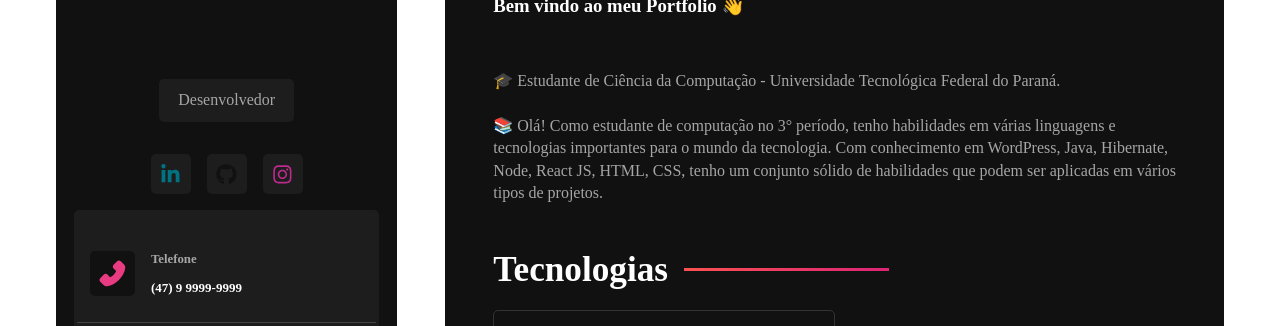
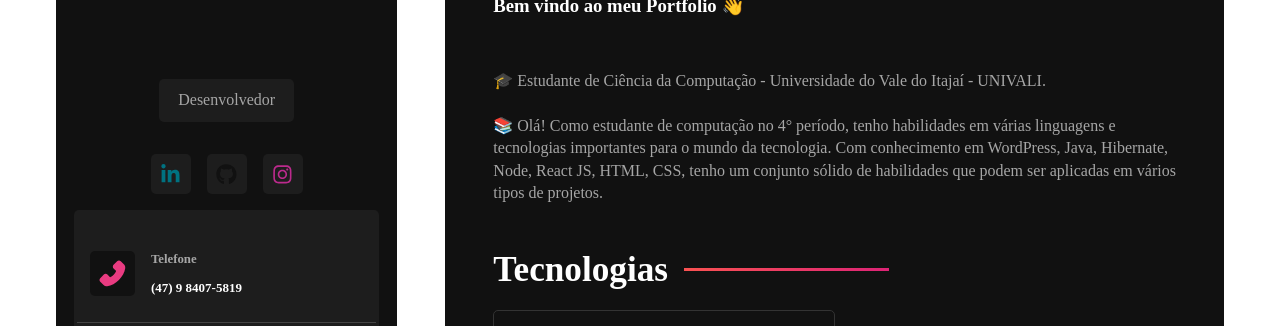
Before and after one commit to victoralmeidaa/react_victor, a React (Vite) app: page / in a window 1280 px wide. Shown: the part 474-800 px from the top of the page. Built offline with nearby package versions, Linux system fonts and the light colour scheme; the HTML template or start-up script is replaced by a standard one.

Commit message:
Atualizacao 07102023

```diff
--- a/src/components/AboutContainer.jsx
+++ b/src/components/AboutContainer.jsx
@@ -4,9 +4,9 @@ const AboutContainer = () =>{
             <h2>Sobre</h2>
             <h3>Bem vindo ao meu Portfolio 👋</h3><br/>
             <p>
-                🎓 Estudante de Ciência da Computação - Universidade Tecnológica Federal do Paraná.
+                🎓 Estudante de Ciência da Computação - Universidade do Vale do Itajaí - UNIVALI.
             <br/><br/>
-                📚 Olá! Como estudante de computação no 3° período, tenho habilidades em várias linguagens e tecnologias importantes para o mundo da tecnologia. Com conhecimento em WordPress, Java, Hibernate, Node, React JS, HTML, CSS, tenho um conjunto sólido de habilidades que podem ser aplicadas em vários tipos de projetos.
+                📚 Olá! Como estudante de computação no 4° período, tenho habilidades em várias linguagens e tecnologias importantes para o mundo da tecnologia. Com conhecimento em WordPress, Java, Hibernate, Node, React JS, HTML, CSS, tenho um conjunto sólido de habilidades que podem ser aplicadas em vários tipos de projetos.
             </p>
         </section>
 
--- a/src/components/InformationConteiner.jsx
+++ b/src/components/InformationConteiner.jsx
@@ -9,7 +9,7 @@ const InformationConteiner = () => {
                 <AiFillPhone id="phone-icon" />
                 <div>
                     <h3>Telefone</h3>
-                    <p>(47) 9 9999-9999</p>
+                    <p>(47) 9 8407-5819</p>
                 </div>
             </div>
             <div className="info-card">
```
